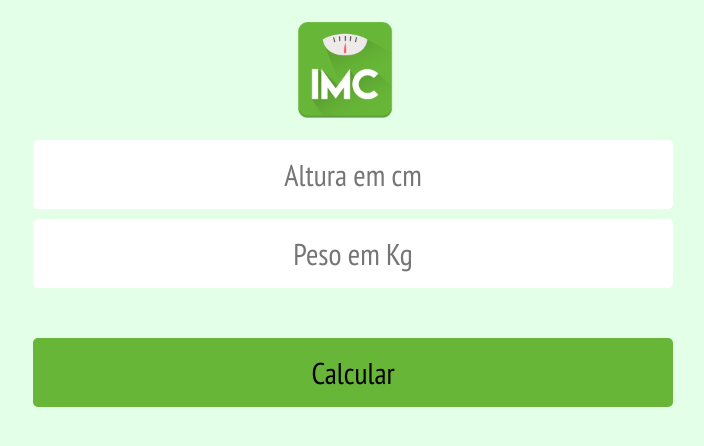
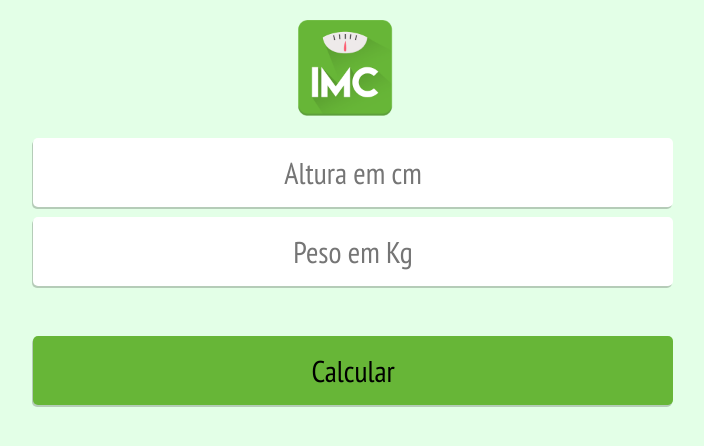
Before and after one commit to Lucasmq/imc, a website: page index.html in a window 1280 px wide. Shown: the whole page, without its empty margins (295-999 px from the left). Drawn offline with Linux system fonts and the light colour scheme.

Commit message:
Adicionando animações ao CSS

```diff
--- a/css/imc.css
+++ b/css/imc.css
@@ -1,22 +1,42 @@
+@keyframes move {
+    from {
+        top: 80%;
+    }
+    to {
+        top: 1%;
+    }
+  }
+
+  /* colocando animação na img */
+  img {
+    animation: 1s move;
+  }
+
 body{
     background-color: #e3ffe7;
     font-size: 100%;
 }
-#logo{
+/* #logo{
     display: flex;
     justify-content: center;
     margin-bottom: 20px;
     margin-top: 20px;
-}
+} */
 img{
+
     width: 100px;
     height: 100px;
+    padding-top: 10px;
+    position: absolute;
+    /* top: 100px; */
+    left: 35%;
 }
 .imc {
-    /* padding-top: 2%; */
+    padding-top: 35%;
+
     width: 80%;
-    padding-left: 10%;
-    padding-right: 10%;
+    padding-left: 8%;
+    padding-right: 12%;
     display: flex;
     flex-direction: column;
     position: fixed;
@@ -44,6 +64,7 @@ h1 {
 }
 
 #altura, #peso {
+    box-shadow: -1px 2px 0px rgba(0,0,0,0.2);
     font-family: 'PT Sans Narrow', sans-serif;
     font-size: 1.875em;
     padding: 15px;
@@ -68,14 +89,24 @@ span{
     width: 100%;
     font-size: 1.875em;
     padding: 15px;
-
+    box-shadow: -1px 2px 0px rgba(0,0,0,0.2);
     font-family: 'PT Sans Narrow', sans-serif;
     border-radius: 5px;
 }
 
 @media only screen and (min-width: 600px)  {
+    img{
+        width: 100px;
+        height: 100px;
+        padding-top: 10px;
+        position: absolute;
+        /* top: 100px; */
+        left: 50%;
+        transform: translateX(-50px)
+    }
     .imc {
         /* padding-top: 30px; */
+        padding-top: 130px;
         width: 50%;
         padding-left: 25%;
         padding-right: 25%;
```
